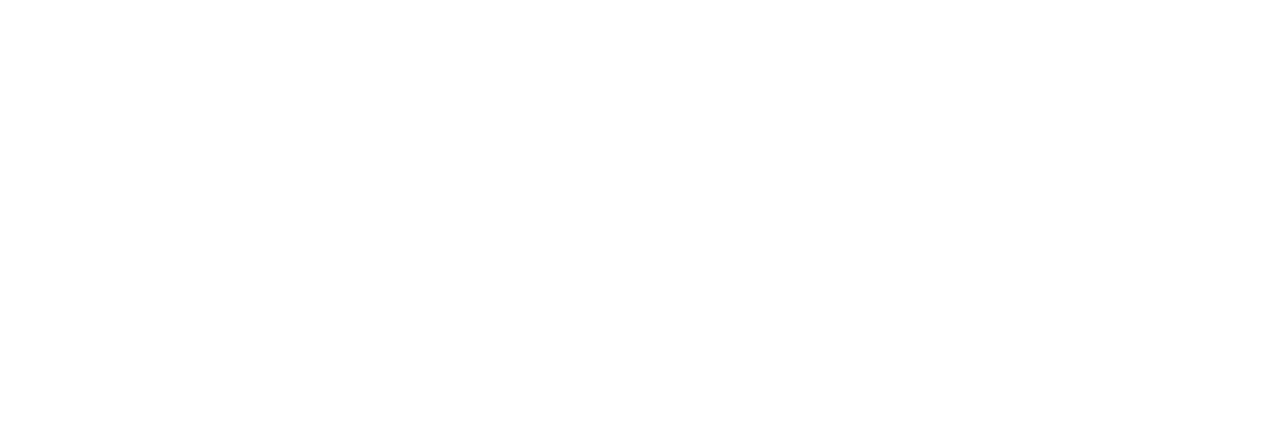
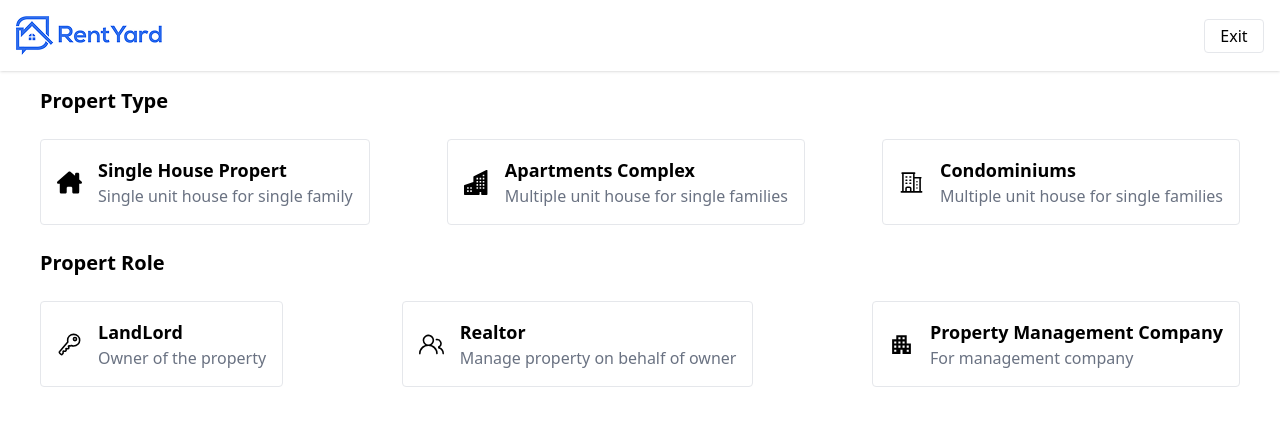
Before and after one commit to mazumdaratik/real-estate-project, a React (Vite) app: page / in a window 1280 px wide. Shown: the top 426 px of the page. Built offline with nearby package versions, Linux system fonts and the light colour scheme.

Commit message:
Home added to app

```diff
--- a/src/App.jsx
+++ b/src/App.jsx
@@ -1,13 +1,16 @@
 
 import './App.css'
-
+import Home from './components/home/Home'
+import Navbar from './components/navbar/Navbar'
+import Footer from './components/footer/Footer'
 
 function App() {
 
 
   return (
     <div>
-
+    <Navbar/>
+    <Home />
     </div>
   )
 }
```
